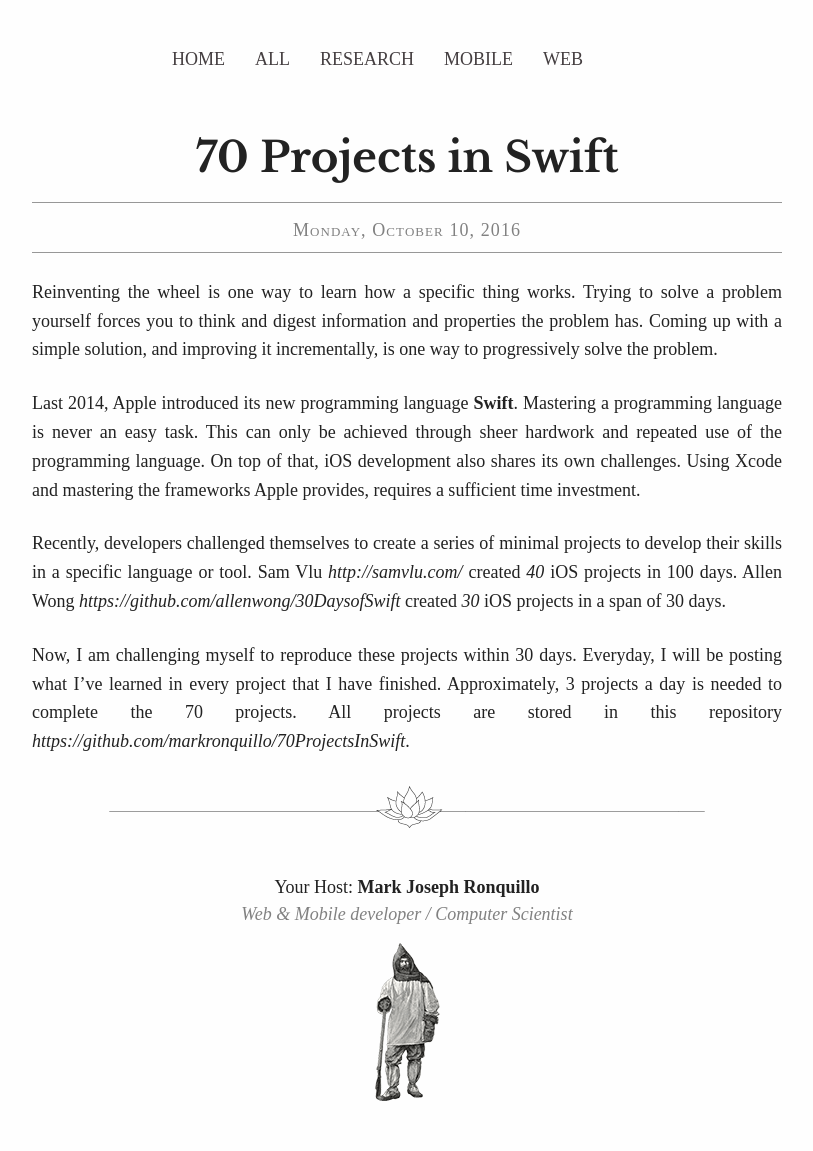
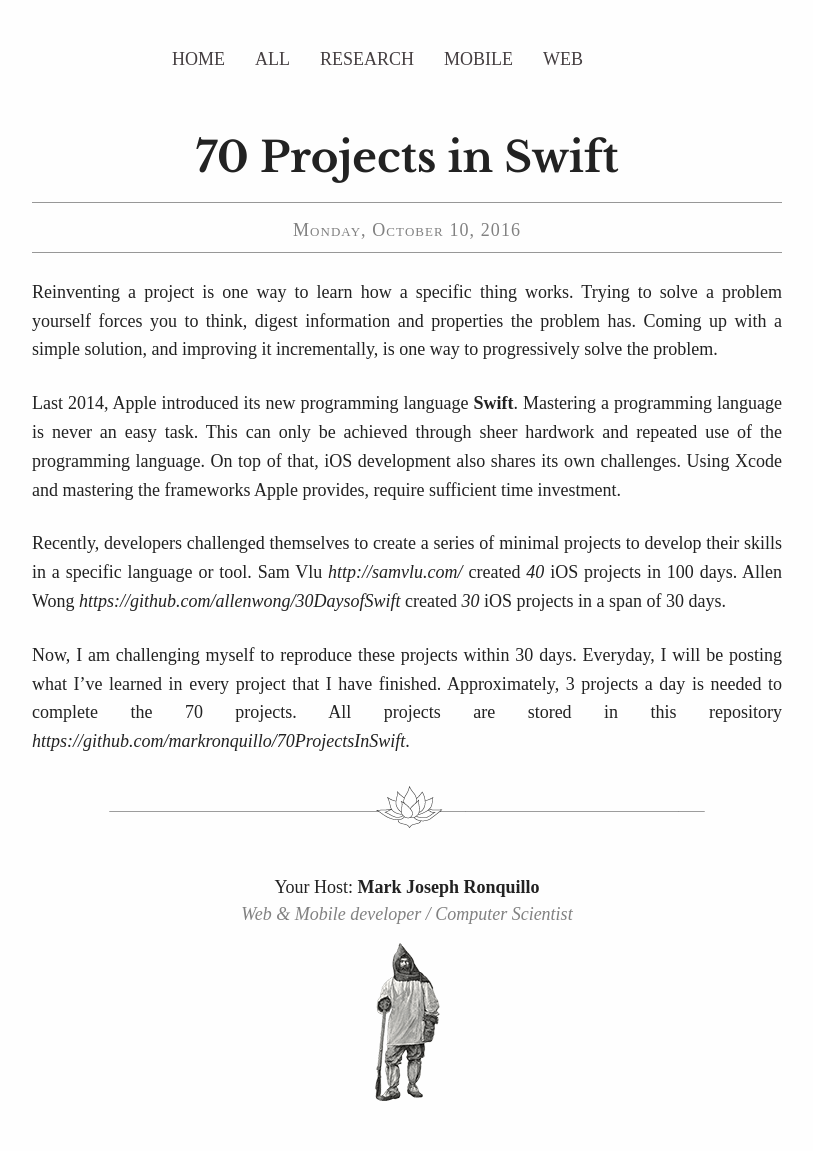
Before and after one commit to markronquillo/markronquillo.github.io, a Jekyll site: the page built from _posts/2016-10-10-the-70-projects-in-swift.markdown, in a window 1280 px wide. Shown: the whole page, without its empty margins (233-1046 px from the left). Built offline with Jekyll 4.4.1, drawn with Linux system fonts in a browser that asks for light colours.

Commit message:
Update 70 Projects in Swift main

```diff
--- a/_posts/2016-10-10-the-70-projects-in-swift.markdown
+++ b/_posts/2016-10-10-the-70-projects-in-swift.markdown
@@ -5,10 +5,10 @@ date:   2016-10-10
 categories: mobile 70-projects-swift
 ---
 
-Reinventing the wheel is one way to learn how a specific thing works. Trying to solve a problem yourself forces you to think and digest information and properties the problem has. Coming up with a simple solution, and improving it incrementally, is one way to progressively solve the problem.
+Reinventing a project is one way to learn how a specific thing works. Trying to solve a problem yourself forces you to think, digest information and properties the problem has. Coming up with a simple solution, and improving it incrementally, is one way to progressively solve the problem.
 
 <!-- ios Development -->
-Last 2014, Apple introduced its new programming language __Swift__. Mastering a programming language is never an easy task. This can only be achieved through sheer hardwork and repeated use of the programming language. On top of that, iOS development also shares its own challenges. Using Xcode and mastering the frameworks Apple provides, requires a sufficient time investment.
+Last 2014, Apple introduced its new programming language __Swift__. Mastering a programming language is never an easy task. This can only be achieved through sheer hardwork and repeated use of the programming language. On top of that, iOS development also shares its own challenges. Using Xcode and mastering the frameworks Apple provides, require sufficient time investment.
 
 <!-- Previous challenges -->
 Recently, developers challenged themselves to create a series of minimal projects to develop their skills in a specific language or tool. Sam Vlu _http://samvlu.com/_ created _40_ iOS projects in 100 days. Allen Wong _https://github.com/allenwong/30DaysofSwift_ created _30_ iOS projects in a span of 30 days.
```
